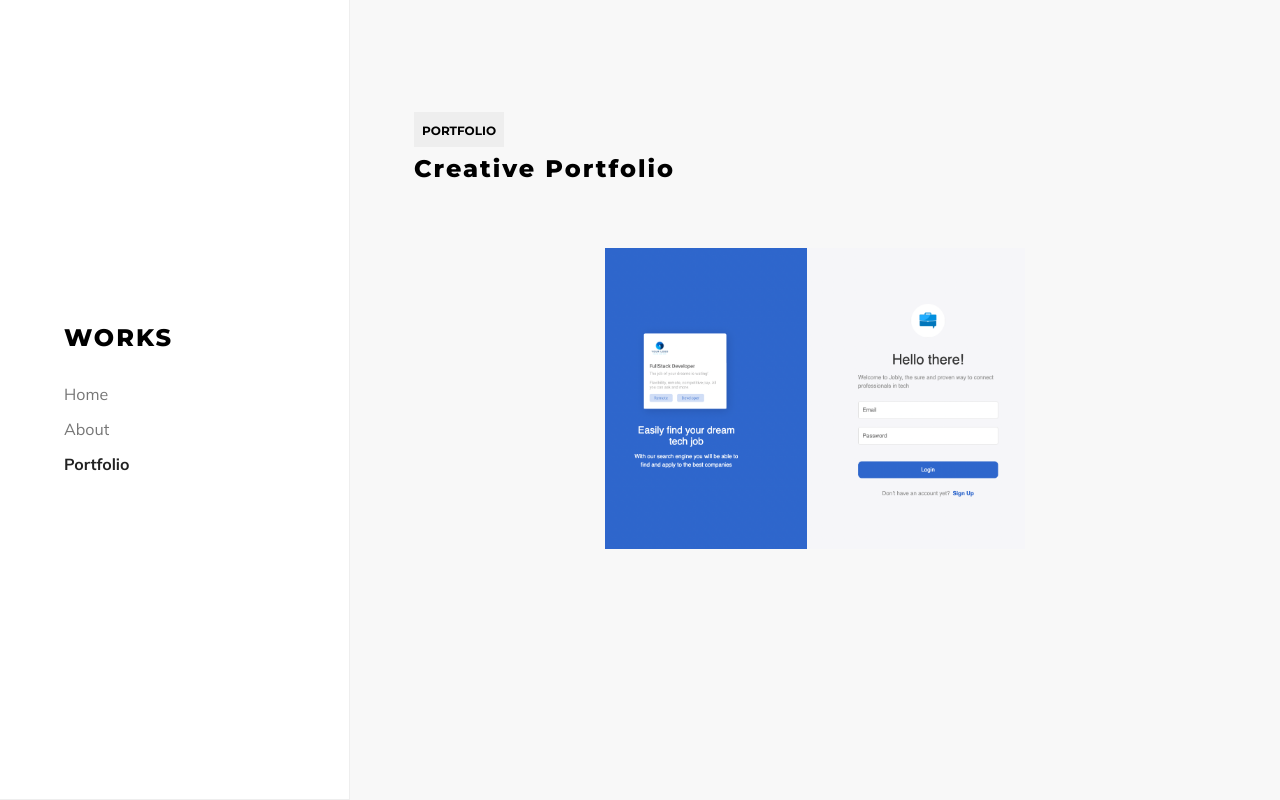
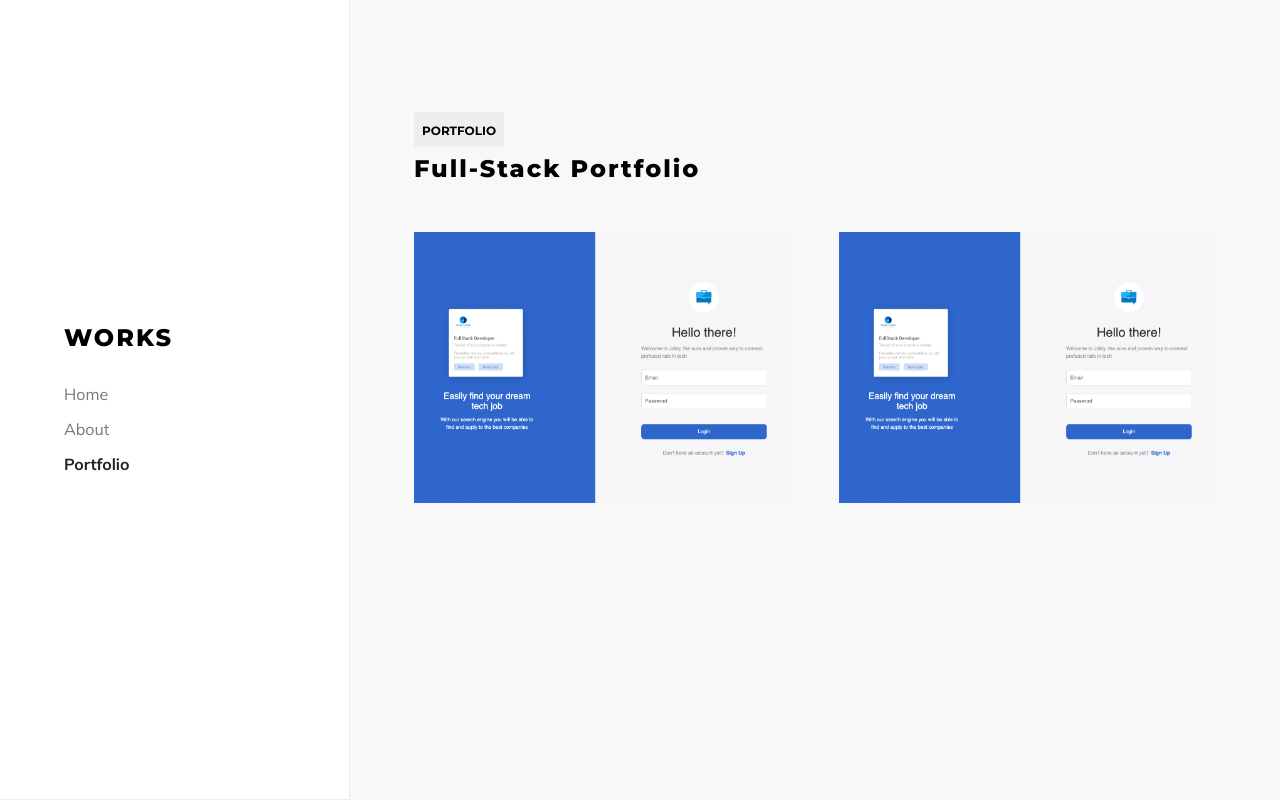
Before and after one commit to AlbaCasas/nextjs-portfolio, a Next.js app: page /portfolio in a window 1280 px wide. Built offline with nearby package versions, Linux system fonts and the light colour scheme.

Commit message:
Changes project component

```diff
--- a/src/components/Project/Project.jsx
+++ b/src/components/Project/Project.jsx
@@ -1,10 +1,20 @@
 import React from "react";
 import { Box } from "rebass/styled-components";
+import Image from "../Image";
 
-const Project = ({ children }) => {
+const Project = ({ children, src, title, ...props }) => {
   return (
-    <Box width="fit-content" height="100%">
-      {children}
+    <Box height="100%" overflow="hidden" {...props}>
+      <Image
+        sx={{
+          transition: "ease-in .3s all",
+          ":hover": {
+            transform: "scale(1.05)",
+          },
+        }}
+        src={src}
+        alt={title}
+      />
     </Box>
   );
 };
--- a/src/views/Portfolio/Portfolio.jsx
+++ b/src/views/Portfolio/Portfolio.jsx
@@ -1,28 +1,23 @@
 import React from "react";
 import { Flex, Box } from "rebass/styled-components";
 import Badge from "../../components/Badge";
-import Image from "../../components/Image";
 import Project from "../../components/Project";
 import Text from "../../components/Text";
 
 const Portfolio = () => {
   return (
-    <Flex flexDirection="column" sx={{ gap: 8 }}>
+    <Flex flexDirection="column" sx={{ gap: 7 }}>
       <Flex sx={{ gap: 2 }} flexDirection="column" justifyContent="flex-start">
         <Badge>PORTFOLIO</Badge>
-        <Text variant="subheading">Creative Portfolio</Text>
+        <Text variant="subheading">Full-Stack Portfolio</Text>
       </Flex>
-      <Flex
-        flexDirection={["column", "column", "row"]}
-        alignItems="center"
-        sx={{ gap: 6 }}
-        flexWrap="wrap"
-        justifyContent="center"
+      <Box
+        display="grid"
+        sx={{ gap: 7, gridTemplateColumns: ["1fr", "repeat(2, 1fr)", null] }}
       >
-        <Project>
-          <Image width="420px" src="static/preview.png" alt="jobly" />
-        </Project>
-      </Flex>
+        <Project title="Jobly" src="static/preview.png" />
+        <Project title="Jobly" src="static/preview.png" />
+      </Box>
     </Flex>
   );
 };
```
